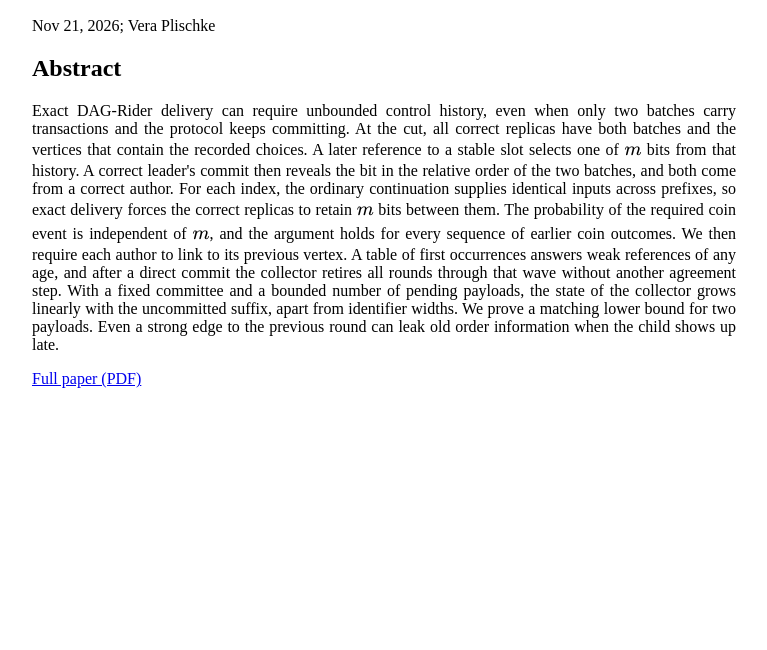
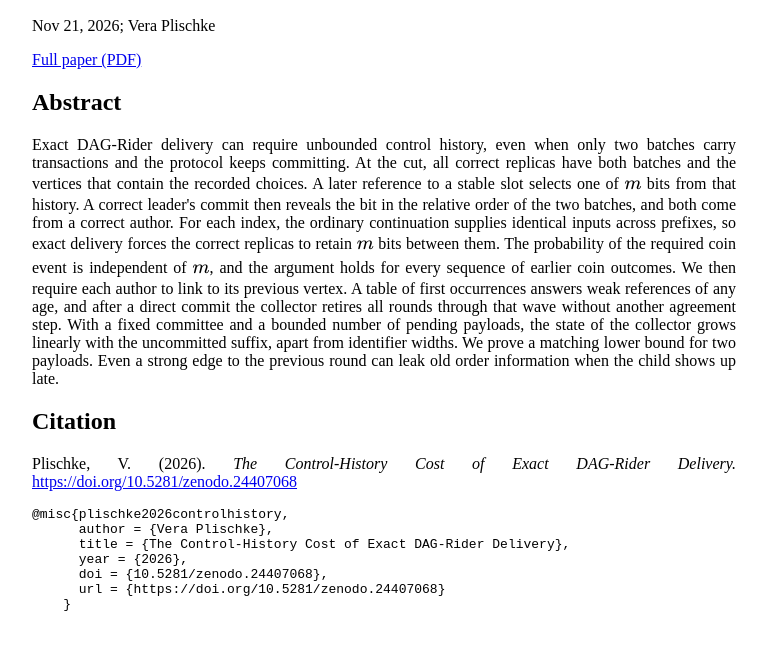
Before and after one commit to vplischke/research, a plain HTML site: page TETRIS/index.html in a window 1280 px wide. Shown: the part 58-708 px from the top of the page, without its empty margins (256-1023 px from the left). Drawn offline with nearby package versions, Linux system fonts and the light colour scheme.

Commit message:
update TETRIS/index.html

```diff
--- a/TETRIS/index.html
+++ b/TETRIS/index.html
@@ -8,10 +8,10 @@
 
   <!-- Google Scholar metadata -->
   <meta name="citation_title" content="The Control-History Cost of Exact DAG-Rider Delivery">
-  <meta name="citation_author" content="Plischke, Vera">
+  <meta name="citation_author" content="Vera Plischke">
   <meta name="citation_publication_date" content="2026/11/21">
+  <meta name="citation_doi" content="10.5281/zenodo.24407068">
   <meta name="citation_pdf_url" content="https://vplischke.github.io/research/TETRIS/paper.pdf">
-  <meta name="citation_doi" content="10.5281/zenodo.24407068">
 
   <link rel="stylesheet" href="../style.css">
 
@@ -25,6 +25,10 @@
   <article>
     <h1>The Control-History Cost of Exact DAG-Rider Delivery</h1>
     <p>Nov 21, 2026; Vera Plischke</p>
+
+    <p>
+      <a href="paper.pdf">Full paper (PDF)</a>
+    </p>
 
     <h2>Abstract</h2>
     <p>
@@ -48,9 +52,20 @@
         child shows up late.
     </p>
 
+    <h2>Citation</h2>
     <p>
-      <a href="paper.pdf">Full paper (PDF)</a>
+      Plischke, V. (2026).
+      <em>The Control-History Cost of Exact DAG-Rider Delivery.</em>
+      <a href="https://doi.org/10.5281/zenodo.24407068">https://doi.org/10.5281/zenodo.24407068</a>
     </p>
+
+    <pre><code>@misc{plischke2026controlhistory,
+      author = {Vera Plischke},
+      title = {The Control-History Cost of Exact DAG-Rider Delivery},
+      year = {2026},
+      doi = {10.5281/zenodo.24407068},
+      url = {https://doi.org/10.5281/zenodo.24407068}
+    }</code></pre>
   </article>
 </body>
 </html>
```
